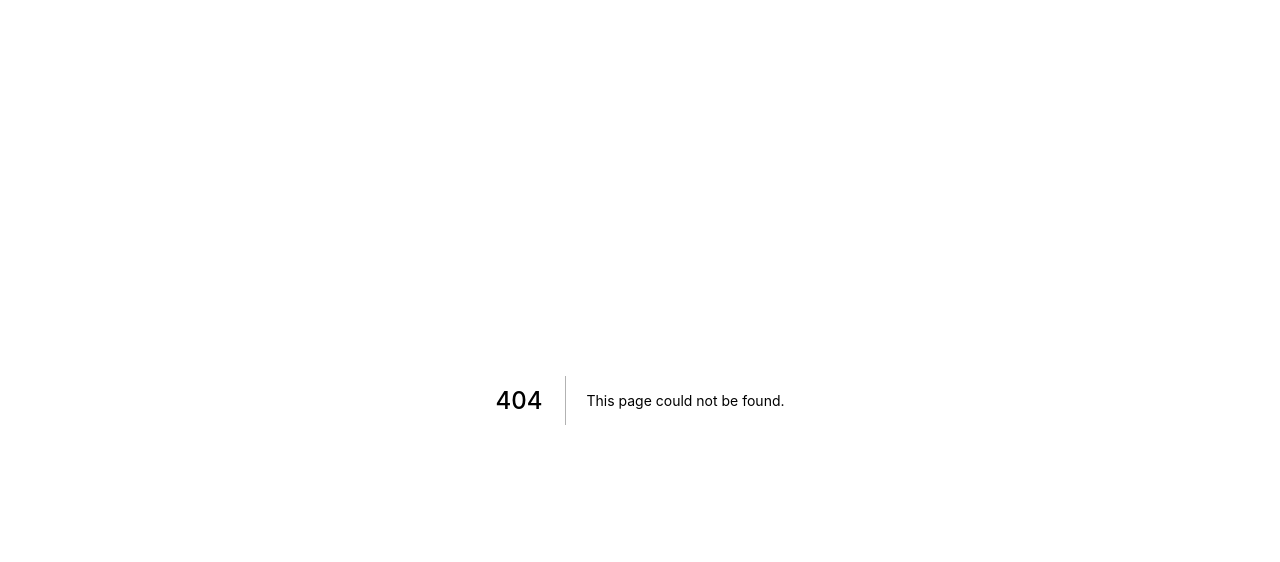
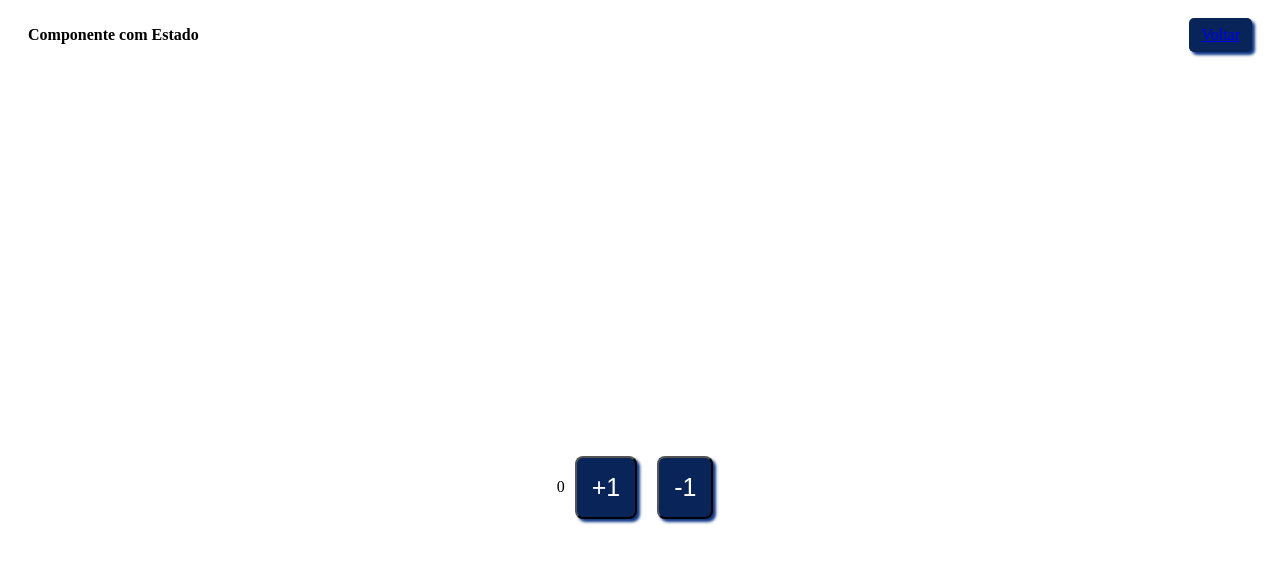
Before and after one commit to cesarvargasjr/Curso_React_Modulo_5, a Next.js app: page /state in a window 1280 px wide. Before the commit this address had no page. Shown: the top 562 px of the page. Built offline with nearby package versions, Linux system fonts and the light colour scheme.

Commit message:
Módulo 5

```diff
--- a/src/components/Layout.jsx
+++ b/src/components/Layout.jsx
@@ -5,7 +5,7 @@ export default function Layout(props) {
     return (
         <div className={styles.layout}>
             <div className={styles.cabecalho}>
-                <h1>{props.titulo ?? 'DEFINA UM TEXTOA AQUI!'}</h1>
+                <h1>{props.titulo ?? 'DEFINA UM TEXTO AQUI!'}</h1>
                 <Link href="/">Voltar</Link>
             </div>
             <div className={styles.conteudo}>
--- a/src/pages/index.jsx
+++ b/src/pages/index.jsx
@@ -15,6 +15,7 @@ export default function Start() {
             <Browser texto="Jsx" destino="/jsx"/> {/* PÁGINA EXEMPLO JSX */}
             <Browser texto="Navegação #01" destino="/navegacao"/> {/* PÁGINA EXEMPLO BROWSER */}
             <Browser texto="Navegação #02" destino="/clientes/RS-01/12345"/> {/* PÁGINA EXEMPLO NAVEÇÃO DINÂMICA */}
+            <Browser texto="Navegação #03" destino="/state"/> {/* PÁGINA EXEMPLO COMPONENTE COM ESTADO */}
         </div>
     )
 }
--- /dev/null
+++ b/src/pages/state.jsx
@@ -0,0 +1,31 @@
+import { useState } from "react"
+import Layout from "../components/Layout"
+import styles from '../styles/button.module.css'
+
+export default function State() {
+    const [numero, setNumber] = useState(0)
+
+    function adicionar() {
+        setNumber(numero + 1)
+    }
+
+    function subtrair() {
+        setNumber(numero - 1)
+    }
+
+    return (
+        <Layout titulo="Componente com Estado">
+            <div style={{
+            display: 'flex',
+            justifyContent: 'center',
+            alignItems: 'center',
+            height: '100vh',
+            flexWrap: 'wrap'
+        }}>
+                <div>{numero}</div>
+                <button className={styles.button} onClick={adicionar}>+1</button>
+                <button className={styles.button} onClick={subtrair}>-1</button>
+            </div>
+        </Layout>
+    )
+}
--- /dev/null
+++ b/src/styles/button.module.css
@@ -0,0 +1,15 @@
+.button {
+    background-color: rgb(8, 36, 88);
+    box-shadow:3px 3px 3px rgb(13, 55, 133); /* BOTÃO COM SENSAÇÃO 3D */
+    padding: 15px;
+    margin: 10px;
+    border-radius: 8px;
+    cursor: pointer; /* ALTERA ÍCONE DO CURSOR DO MOUSE */
+    font-size: 25px;
+    color: white;
+}
+
+.button:active {
+    position: relative;
+    top: 3px;
+}
```
